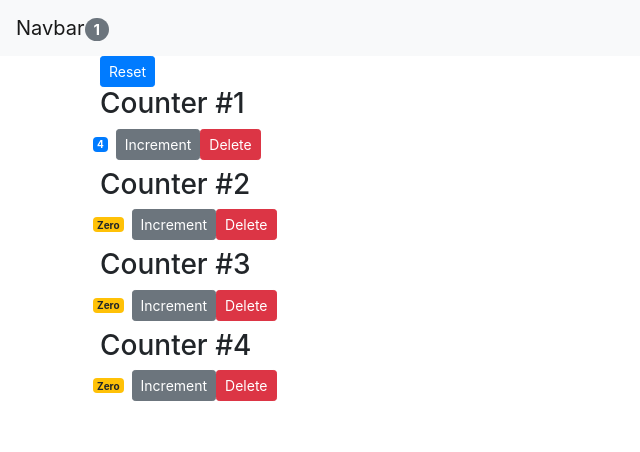
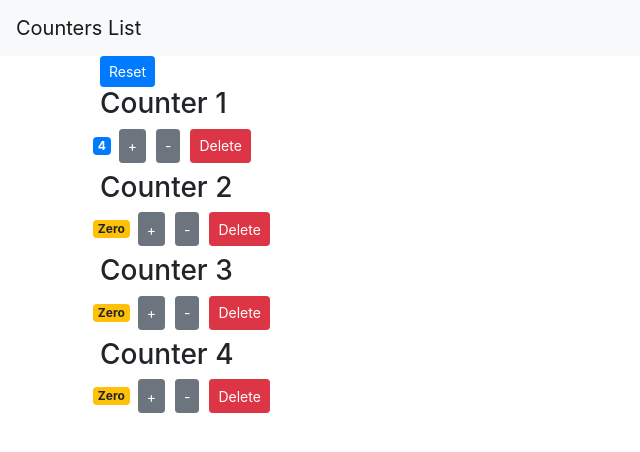
Before and after one commit to lauranpham/counter-react-app, a React (Create React App) app: page / in a window 1280 px wide. Shown: the top 452 px of the page, without its empty margins (0-640 px from the left). Built offline with nearby package versions, Linux system fonts and the light colour scheme.

Commit message:
added decrement function to counter and updated stylings

```diff
--- a/src/App.js
+++ b/src/App.js
@@ -3,16 +3,18 @@ import NavBar from "./components/navbar";
 import Counters from "./components/counters";
 import "./App.css";
 
+const initialCounters = [
+  { id: 1, value: 4, },
+  { id: 2, value: 0 },
+  { id: 3, value: 0 },
+  { id: 4, value: 0 },
+]
+
 class App extends Component {
   constructor(props) {
     super(props);
     this.state = {
-      counters: [
-        { id: 1, value: 4 },
-        { id: 2, value: 0 },
-        { id: 3, value: 0 },
-        { id: 4, value: 0 },
-      ],
+      counters: initialCounters,
     };
   }
 
@@ -24,13 +26,22 @@ class App extends Component {
     this.setState({ counters });
   };
 
+  handleDecrement = (counter) => {
+    const counters = [...this.state.counters];
+    const index = counters.indexOf(counter);
+    counters[index] = { ...counter };
+    if (counters[index].value === 0) return
+    counters[index].value--;
+    this.setState({ counters });
+  };
+
   handleDelete = (counterId) => {
     const counters = this.state.counters.filter((c) => c.id !== counterId);
     this.setState({ counters });
   };
 
   handleReset = () => {
-    const counters = this.state.counters.map((c) => {
+    const counters = initialCounters.map((c) => {
       c.value = 0;
       return c;
     });
@@ -46,6 +57,7 @@ class App extends Component {
           <Counters
             onReset={this.handleReset}
             onIncrement={this.handleIncrement}
+            onDecrement={this.handleDecrement}
             onDelete={this.handleDelete}
             counters={this.state.counters}
           />
--- a/src/components/counter.jsx
+++ b/src/components/counter.jsx
@@ -2,26 +2,37 @@ import React, { Component } from "react";
 
 class Counter extends Component {
   styles = {
-    fontSize: 10,
-    fontWeight: "bold",
+    badge:  {
+      // fontSize: 10,
+      fontWeight: "bold",
+    },
+    button: {
+      marginRight: "10px",
+    }
   };
   render() {
     return (
       <div>
         {this.props.children}
         <div className="row my-2">
-          <span style={this.styles} className={this.getBadgeClasses()}>
+          <span style={this.styles.badge} className={this.getBadgeClasses()}>
             {this.formatValue()}
           </span>
           <button
             onClick={() => this.props.onIncrement(this.props.counter)}
-            className="btn btn-secondary btn-sm"
+            className="btn btn-secondary btn-sm" style={this.styles.button}
           >
-            Increment
+            +
+          </button>
+          <button
+            onClick={() => this.props.onDecrement(this.props.counter)}
+            className="btn btn-secondary btn-sm" style={this.styles.button}
+          >
+            -
           </button>
           <button
             onClick={() => this.props.onDelete(this.props.counter.id)}
-            className="btn btn-danger btn-sm"
+            className="btn btn-danger btn-sm" style={this.styles.button}
           >
             Delete
           </button>
--- a/src/components/counters.jsx
+++ b/src/components/counters.jsx
@@ -3,7 +3,7 @@ import Counter from "./counter";
 
 class Counters extends Component {
   render() {
-    const { onReset, onDelete, onIncrement, counters } = this.props;
+    const { onReset, onDelete, onIncrement, onDecrement, counters } = this.props;
     return (
       <div className="container">
         <button onClick={onReset} className="btn btn-primary btn-sm">
@@ -14,9 +14,10 @@ class Counters extends Component {
             key={counter.id}
             onDelete={onDelete}
             onIncrement={onIncrement}
+            onDecrement={onDecrement}
             counter={counter}
           >
-            <h3>Counter #{counter.id}</h3>
+            <h3>Counter {counter.id}</h3>
           </Counter>
         ))}
       </div>
--- a/src/components/navbar.jsx
+++ b/src/components/navbar.jsx
@@ -4,10 +4,10 @@ const NavBar = ({ totalCounters }) => {
   return (
     <nav className="navbar navbar-light bg-light">
       <a className="navbar-brand" href="/">
-        Navbar
-        <span className="badge badge-pill badge-secondary">
+        Counters List
+        {/* <span className="badge badge-pill badge-secondary">
           {totalCounters}
-        </span>
+        </span> */}
       </a>
     </nav>
   );
```
